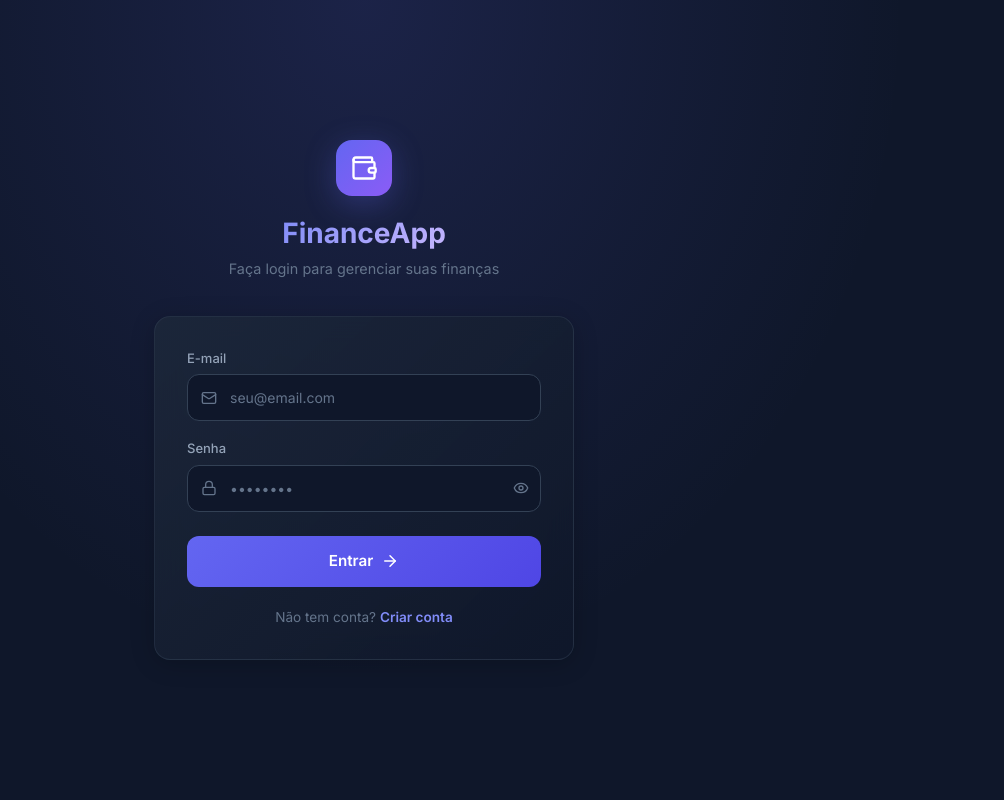
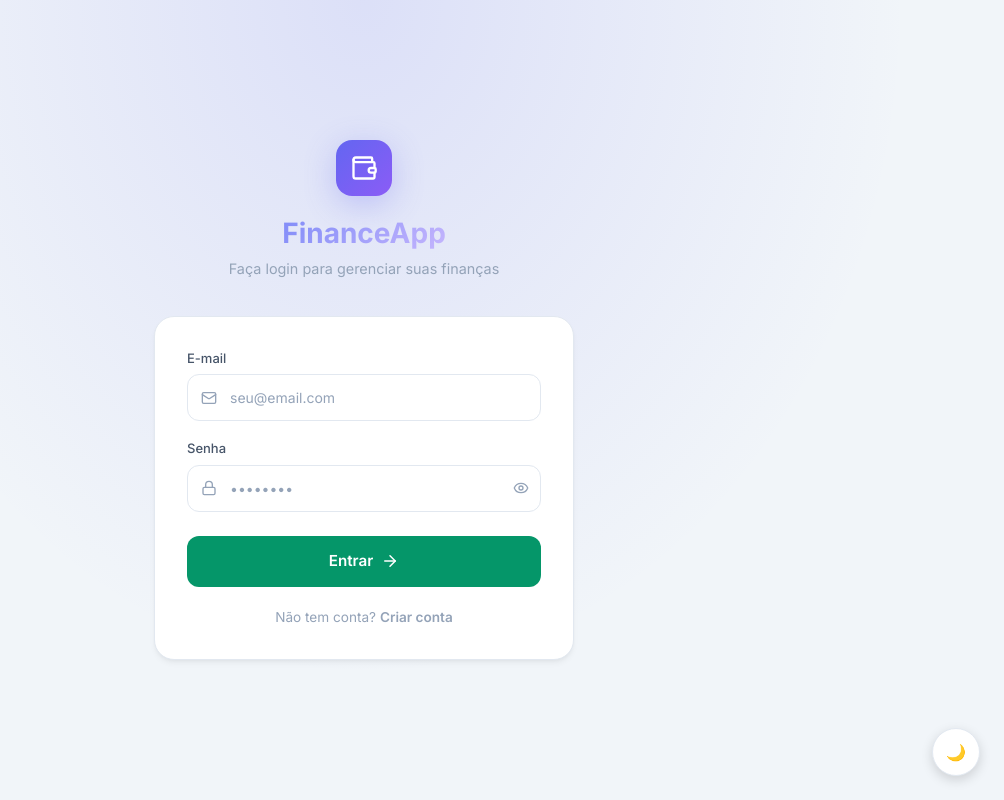
Before and after one commit to PedroLuvaz/projeto-sistema-financeiro-web, a Next.js app: page /login in a window 1280 px wide. Shown: the whole page, without its empty margins (276-1280 px from the left). Built offline with nearby package versions, Linux system fonts and the light colour scheme.

Commit message:
style: alteracao da paleta de cores do sistema

```diff
--- a/src/app/globals.css
+++ b/src/app/globals.css
@@ -1,22 +1,53 @@
 @import "tailwindcss";
 
 @layer base {
-  :root {
-    --color-primary: #6366f1;
-    --color-primary-light: #818cf8;
-    --color-primary-dark: #4f46e5;
-    --color-accent: #06b6d4;
-    --color-success: #10b981;
-    --color-warning: #f59e0b;
-    --color-danger: #ef4444;
-    --color-surface: #0f172a;
-    --color-surface-2: #1e293b;
-    --color-surface-3: #334155;
-    --color-border: #334155;
-    --color-text: #f1f5f9;
-    --color-text-secondary: #94a3b8;
-    --color-text-muted: #64748b;
-  }
+
+:root {
+  --color-primary: #059669;
+  --color-primary-hover: #047857;
+
+  /* Cor específica para o Logo (Gradiente moderno) */
+  --logo-gradient-1: #10b981;
+  --logo-gradient-2: #059669;
+  /* Verde esmeralda mais vibrante */
+
+  --color-accent: #6366f1; /* Indigo traz um ar mais 'Premium' que o azul céu */
+
+  /* Background e superfícies */
+  --color-surface: #f1f5f9;    /* Fundo geral mais frio */
+  --color-surface-2: #ffffff;  /* Cards brancos puros */
+  --color-surface-3: #f8fafc;  /* Inputs ou áreas de destaque */
+
+  --color-border: #e2e8f0;
+
+  /* Tipografia com mais hierarquia */
+  --color-text: #0f172a;           /* Quase preto */
+  --color-text-secondary: #475569;  /* Cinza médio */
+  --color-text-muted: #94a3b8;      /* Cinza claro */
+
+  --color-primary-dark: #047857;
+}
+
+.dark {
+  --color-primary: #34d399;
+  --color-primary-hover: #10b981;
+
+
+  --color-accent: #818cf8;
+
+  /* Superfícies com profundidade */
+  --color-surface: #020617;    /* Azul marinho quase preto */
+  --color-surface-2: #0f172a;  /* Card um tom acima */
+  --color-surface-3: #1e293b;  /* Hover ou inputs */
+
+  --color-border: #1e293b;
+
+  --color-text: #f8fafc;
+  --color-text-secondary: #cbd5e1;
+  --color-text-muted: #64748b;
+
+  --color-primary-dark: #059669;
+}
 
   * {
     margin: 0;
@@ -29,127 +60,272 @@
     background-color: var(--color-surface);
     color: var(--color-text);
     -webkit-font-smoothing: antialiased;
+    transition: background-color 0.3s ease, color 0.3s ease;
   }
 
-  ::-webkit-scrollbar { width: 6px; height: 6px; }
-  ::-webkit-scrollbar-track { background: transparent; }
-  ::-webkit-scrollbar-thumb { background: var(--color-surface-3); border-radius: 3px; }
-  ::-webkit-scrollbar-thumb:hover { background: var(--color-text-muted); }
+  ::-webkit-scrollbar {
+    width: 6px;
+    height: 6px;
+  }
+
+  ::-webkit-scrollbar-track {
+    background: transparent;
+  }
+
+  ::-webkit-scrollbar-thumb {
+    background: var(--color-surface-3);
+    border-radius: 3px;
+  }
+
+  ::-webkit-scrollbar-thumb:hover {
+    background: var(--color-text-muted);
+  }
 }
 
 @layer components {
-  .glass-card {
-    background: linear-gradient(135deg, rgba(30,41,59,0.8), rgba(15,23,42,0.9));
-    border: 1px solid rgba(51,65,85,0.5);
-    border-radius: 16px;
-    backdrop-filter: blur(12px);
-    box-shadow: 0 4px 24px rgba(0,0,0,0.2);
-    transition: all 0.3s ease;
-  }
-  .glass-card:hover {
-    border-color: rgba(99,102,241,0.3);
-    box-shadow: 0 8px 32px rgba(99,102,241,0.1);
+
+  /* ========================
+     CARDS
+  ======================== */
+
+  .glass-card,
+  .stat-card {
+    background: var(--color-surface-2);
+    border: 1px solid var(--color-border);
+    border-radius: 20px; /* Bordas um pouco mais arredondadas dão ar moderno */
+    box-shadow: 0 4px 6px -1px rgba(0, 0, 0, 0.05), 0 2px 4px -2px rgba(0, 0, 0, 0.05);
+    padding: 24px;
+    transition: transform 0.2s ease, box-shadow 0.2s ease;
   }
 
+  .glass-card:hover,
+  .stat-card:hover {
+    transform: translateY(-2px); /* Efeito de levitação */
+    box-shadow: 0 10px 15px -3px rgba(0, 0, 0, 0.1);
+    border-color: var(--color-primary);
+  }
+
+  /* ========================
+     BOTÕES
+  ======================== */
+
   .btn-primary {
-    background: linear-gradient(135deg, var(--color-primary), var(--color-primary-dark));
-    color: #fff; padding: 10px 24px; border-radius: 12px;
-    font-weight: 600; font-size: .875rem; border: none; cursor: pointer;
-    transition: all .2s; display: inline-flex; align-items: center; gap: 8px;
+    background: var(--color-primary);
+    color: #fff;
+    padding: 10px 24px;
+    border-radius: 12px;
+    font-weight: 600;
+    font-size: .875rem;
+    border: none;
+    cursor: pointer;
+    transition: all .2s;
+    display: inline-flex;
+    align-items: center;
+    gap: 8px;
   }
-  .btn-primary:hover { transform: translateY(-1px); box-shadow: 0 4px 16px rgba(99,102,241,0.4); }
-  .btn-primary:disabled { opacity: .5; cursor: not-allowed; transform: none; }
+
+  .btn-primary:hover {
+    background: var(--color-primary-dark);
+  }
+
+  .btn-primary:disabled {
+    opacity: .5;
+    cursor: not-allowed;
+  }
 
   .btn-secondary {
-    background: var(--color-surface-3); color: var(--color-text);
-    padding: 10px 24px; border-radius: 12px; font-weight: 600; font-size: .875rem;
-    border: 1px solid var(--color-border); cursor: pointer;
-    transition: all .2s; display: inline-flex; align-items: center; gap: 8px;
+    background: var(--color-surface-3);
+    color: var(--color-text);
+    padding: 10px 24px;
+    border-radius: 12px;
+    font-weight: 600;
+    font-size: .875rem;
+    border: 1px solid var(--color-border);
+    cursor: pointer;
+    transition: all .2s;
+    display: inline-flex;
+    align-items: center;
+    gap: 8px;
   }
-  .btn-secondary:hover { background: rgba(51,65,85,0.8); border-color: var(--color-primary); }
+
+  .btn-secondary:hover {
+    background: var(--color-border);
+    color: var(--color-primary);
+    border-color: var(--color-primary);
+  }
 
   .btn-danger {
-    background: linear-gradient(135deg, var(--color-danger), #dc2626);
-    color: #fff; padding: 10px 24px; border-radius: 12px; font-weight: 600;
-    font-size: .875rem; border: none; cursor: pointer; transition: all .2s;
-    display: inline-flex; align-items: center; gap: 8px;
+    background: var(--color-danger);
+    color: #fff;
+    padding: 10px 24px;
+    border-radius: 12px;
+    font-weight: 600;
+    font-size: .875rem;
+    border: none;
+    cursor: pointer;
+    transition: all .2s;
+    display: inline-flex;
+    align-items: center;
+    gap: 8px;
   }
-  .btn-danger:hover { box-shadow: 0 4px 16px rgba(239,68,68,0.4); }
+
+  .btn-danger:hover {
+    background: #b91c1c;
+  }
 
   .btn-icon {
-    background: transparent; border: 1px solid var(--color-border);
-    color: var(--color-text-secondary); width: 36px; height: 36px;
-    border-radius: 10px; display: flex; align-items: center; justify-content: center;
-    cursor: pointer; transition: all .2s;
+    background: transparent;
+    border: 1px solid var(--color-border);
+    color: var(--color-text-secondary);
+    width: 36px;
+    height: 36px;
+    border-radius: 10px;
+    display: flex;
+    align-items: center;
+    justify-content: center;
+    cursor: pointer;
+    transition: all .2s;
   }
-  .btn-icon:hover { background: var(--color-surface-3); color: var(--color-text); border-color: var(--color-primary); }
+
+  .btn-icon:hover {
+    background: var(--color-surface-3);
+    color: var(--color-text);
+    border-color: var(--color-primary);
+  }
+
+  /* ========================
+     INPUTS
+  ======================== */
 
   .input-field {
-    width: 100%; padding: 12px 16px; background: var(--color-surface);
-    border: 1px solid var(--color-border); border-radius: 12px;
-    color: var(--color-text); font-size: .875rem; transition: all .2s; outline: none;
+    width: 100%;
+    padding: 12px 16px;
+    background: var(--color-surface-2);
+    border: 1px solid var(--color-border);
+    border-radius: 12px;
+    color: var(--color-text);
+    font-size: .875rem;
+    transition: all .2s;
+    outline: none;
   }
-  .input-field:focus { border-color: var(--color-primary); box-shadow: 0 0 0 3px rgba(99,102,241,0.15); }
-  .input-field::placeholder { color: var(--color-text-muted); }
 
-  .input-label { display: block; font-size: .8125rem; font-weight: 500; color: var(--color-text-secondary); margin-bottom: 6px; }
+  .input-field:focus {
+    border-color: var(--color-primary);
+    box-shadow: 0 0 0 3px rgba(99, 102, 241, 0.15);
+  }
 
-  .badge { display: inline-flex; align-items: center; padding: 4px 10px; border-radius: 8px; font-size: .75rem; font-weight: 600; }
-  .badge-primary { background: rgba(99,102,241,0.15); color: var(--color-primary-light); }
-  .badge-success { background: rgba(16,185,129,0.15); color: var(--color-success); }
-  .badge-warning { background: rgba(245,158,11,0.15); color: var(--color-warning); }
-  .badge-danger { background: rgba(239,68,68,0.15); color: var(--color-danger); }
-  .badge-default { background: rgba(148,163,184,0.12); color: var(--color-text-secondary); }
-  .badge-info { background: rgba(6,182,212,0.15); color: #22d3ee; }
+  .input-field::placeholder {
+    color: var(--color-text-muted);
+  }
 
-  .stat-card {
-    background: linear-gradient(135deg, rgba(30,41,59,0.8), rgba(15,23,42,0.9));
-    border: 1px solid rgba(51,65,85,0.5);
-    border-radius: 16px;
-    backdrop-filter: blur(12px);
-    box-shadow: 0 4px 24px rgba(0,0,0,0.2);
-    transition: all 0.3s ease;
-    padding: 24px; position: relative; overflow: hidden;
+  .input-label {
+    display: block;
+    font-size: .8125rem;
+    font-weight: 500;
+    color: var(--color-text-secondary);
+    margin-bottom: 6px;
   }
-  .stat-card:hover {
-    border-color: rgba(99,102,241,0.3);
-    box-shadow: 0 8px 32px rgba(99,102,241,0.1);
+
+  /* ========================
+     BADGES
+  ======================== */
+
+  .badge {
+    display: inline-flex;
+    align-items: center;
+    padding: 4px 10px;
+    border-radius: 8px;
+    font-size: .75rem;
+    font-weight: 600;
   }
-  .stat-card::before {
-    content: ''; position: absolute; top: 0; left: 0; right: 0; height: 3px;
-    border-radius: 16px 16px 0 0;
+
+  .badge-primary {
+    background: rgba(79, 70, 229, 0.1);
+    color: var(--color-primary);
   }
-  .stat-card-indigo::before { background: linear-gradient(90deg, #6366f1, #818cf8); }
-  .stat-card-emerald::before { background: linear-gradient(90deg, #10b981, #34d399); }
-  .stat-card-rose::before { background: linear-gradient(90deg, #f43f5e, #fb7185); }
-  .stat-card-amber::before { background: linear-gradient(90deg, #f59e0b, #fbbf24); }
-  .stat-card-cyan::before { background: linear-gradient(90deg, #06b6d4, #22d3ee); }
-  .stat-card-violet::before { background: linear-gradient(90deg, #8b5cf6, #a78bfa); }
 
-  .table-container { overflow-x: auto; }
-  .table-container table { width: 100%; border-collapse: collapse; }
+  .badge-success {
+    background: rgba(22, 163, 74, 0.1);
+    color: var(--color-success);
+  }
+
+  .badge-warning {
+    background: rgba(217, 119, 6, 0.1);
+    color: var(--color-warning);
+  }
+
+  .badge-danger {
+    background: rgba(220, 38, 38, 0.1);
+    color: var(--color-danger);
+  }
+
+  .badge-default {
+    background: rgba(156, 163, 175, 0.12);
+    color: var(--color-text-secondary);
+  }
+
+  /* ========================
+     TABELAS
+  ======================== */
+
+  .table-container {
+    overflow-x: auto;
+  }
+
+  .table-container table {
+    width: 100%;
+    border-collapse: collapse;
+  }
+
   .table-container th {
-    text-align: left; padding: 12px 16px; font-size: .75rem; font-weight: 600;
-    text-transform: uppercase; letter-spacing: .05em; color: var(--color-text-muted);
+    text-align: left;
+    padding: 12px 16px;
+    font-size: .75rem;
+    font-weight: 600;
+    text-transform: uppercase;
+    letter-spacing: .05em;
+    color: var(--color-text-muted);
     border-bottom: 1px solid var(--color-border);
   }
+
   .table-container td {
-    padding: 14px 16px; font-size: .875rem;
-    border-bottom: 1px solid rgba(51,65,85,0.3); color: var(--color-text-secondary);
+    padding: 14px 16px;
+    font-size: .875rem;
+    border-bottom: 1px solid var(--color-border);
+    color: var(--color-text-secondary);
   }
-  .table-container tr:hover td { background: rgba(30,41,59,0.5); color: var(--color-text); }
+
+  .table-container tr:hover td {
+    background: var(--color-surface-3);
+    color: var(--color-text);
+  }
+
 
   .modal-overlay {
-    position: fixed; inset: 0; background: rgba(0,0,0,0.6); backdrop-filter: blur(4px);
-    display: flex; align-items: center; justify-content: center; z-index: 50;
-    animation: fadeIn .2s ease;
-  }
-  .modal-content {
-    background: var(--color-surface-2); border: 1px solid var(--color-border);
-    border-radius: 20px; padding: 28px; width: 100%; max-width: 480px;
-    max-height: 90vh; overflow-y: auto; animation: slideUp .3s ease;
+    position: fixed;
+    inset: 0;
+    background: rgba(17, 24, 39, 0.25);
+    backdrop-filter: blur(2px);
+    display: flex;
+    align-items: center;
+    justify-content: center;
+    z-index: 50;
   }
 
-  @keyframes fadeIn { from { opacity: 0; } to { opacity: 1; } }
-  @keyframes slideUp { from { opacity: 0; transform: translateY(20px); } to { opacity: 1; transform: translateY(0); } }
+  .modal-content {
+    background: var(--color-surface-2);
+    border: 1px solid var(--color-border);
+    border-radius: 20px;
+    padding: 28px;
+    width: 100%;
+    max-width: 480px;
+    max-height: 90vh;
+    overflow-y: auto;
+  }
+
 }
+
+.sidebar-item.active {
+  background: rgba(79, 70, 229, 0.08);
+  color: var(--color-primary);
+}
--- a/src/app/layout.jsx
+++ b/src/app/layout.jsx
@@ -1,5 +1,6 @@
 import './globals.css'
 import Providers from './providers'
+import ThemeProvider from '@/components/ThemeProvider'
 
 export const metadata = {
   title: 'FinanceApp - Sistema Financeiro',
@@ -11,11 +12,22 @@
     <html lang="pt-BR">
       <head>
         <link rel="preconnect" href="https://fonts.googleapis.com" />
-        <link rel="preconnect" href="https://fonts.gstatic.com" crossOrigin="anonymous" />
-        <link href="https://fonts.googleapis.com/css2?family=Inter:wght@400;500;600;700&display=swap" rel="stylesheet" />
+        <link
+          rel="preconnect"
+          href="https://fonts.gstatic.com"
+          crossOrigin="anonymous"
+        />
+        <link
+          href="https://fonts.googleapis.com/css2?family=Inter:wght@400;500;600;700&display=swap"
+          rel="stylesheet"
+        />
       </head>
       <body>
-        <Providers>{children}</Providers>
+        <Providers>
+          <ThemeProvider>
+            {children}
+          </ThemeProvider>
+        </Providers>
       </body>
     </html>
   )
--- /dev/null
+++ b/src/components/ThemeProvider.jsx
@@ -0,0 +1,60 @@
+"use client";
+
+import { useEffect, useState } from "react";
+
+export default function ThemeProvider({ children }) {
+  const [theme, setTheme] = useState("light");
+
+  useEffect(() => {
+    const savedTheme = localStorage.getItem("theme");
+    const systemPrefersDark = window.matchMedia("(prefers-color-scheme: dark)").matches;
+
+    const initialTheme = savedTheme || (systemPrefersDark ? "dark" : "light");
+
+    setTheme(initialTheme);
+    document.documentElement.classList.toggle("dark", initialTheme === "dark");
+  }, []);
+
+  const toggleTheme = () => {
+    const newTheme = theme === "dark" ? "light" : "dark";
+    setTheme(newTheme);
+    localStorage.setItem("theme", newTheme);
+    document.documentElement.classList.toggle("dark", newTheme === "dark");
+  };
+
+  return (
+    <>
+      {/* Botão temporário fixo */}
+      <button
+  onClick={toggleTheme}
+  style={{
+    position: "fixed",
+    bottom: 24,
+    right: 24,
+    width: 48,
+    height: 48,
+    borderRadius: "50%",
+    border: "1px solid var(--color-border)",
+    background: "var(--color-surface-2)",
+    display: "flex",
+    alignItems: "center",
+    justifyContent: "center",
+    cursor: "pointer",
+    boxShadow: "0 4px 12px rgba(0,0,0,0.15)",
+    transition: "all 0.3s ease",
+    zIndex: 9999
+  }}
+  onMouseEnter={(e) => {
+    e.currentTarget.style.transform = "scale(1.08)";
+  }}
+  onMouseLeave={(e) => {
+    e.currentTarget.style.transform = "scale(1)";
+  }}
+>
+  {theme === "dark" ? "🌞" : "🌙"}
+</button>
+
+      {children}
+    </>
+  );
+}
```
Also changed, not shown: src/app/page.jsx (+18 -2 lines), src/components/Layout.jsx (+49 -18 lines), 1 other file (tests, documents, lock files or other folders).
